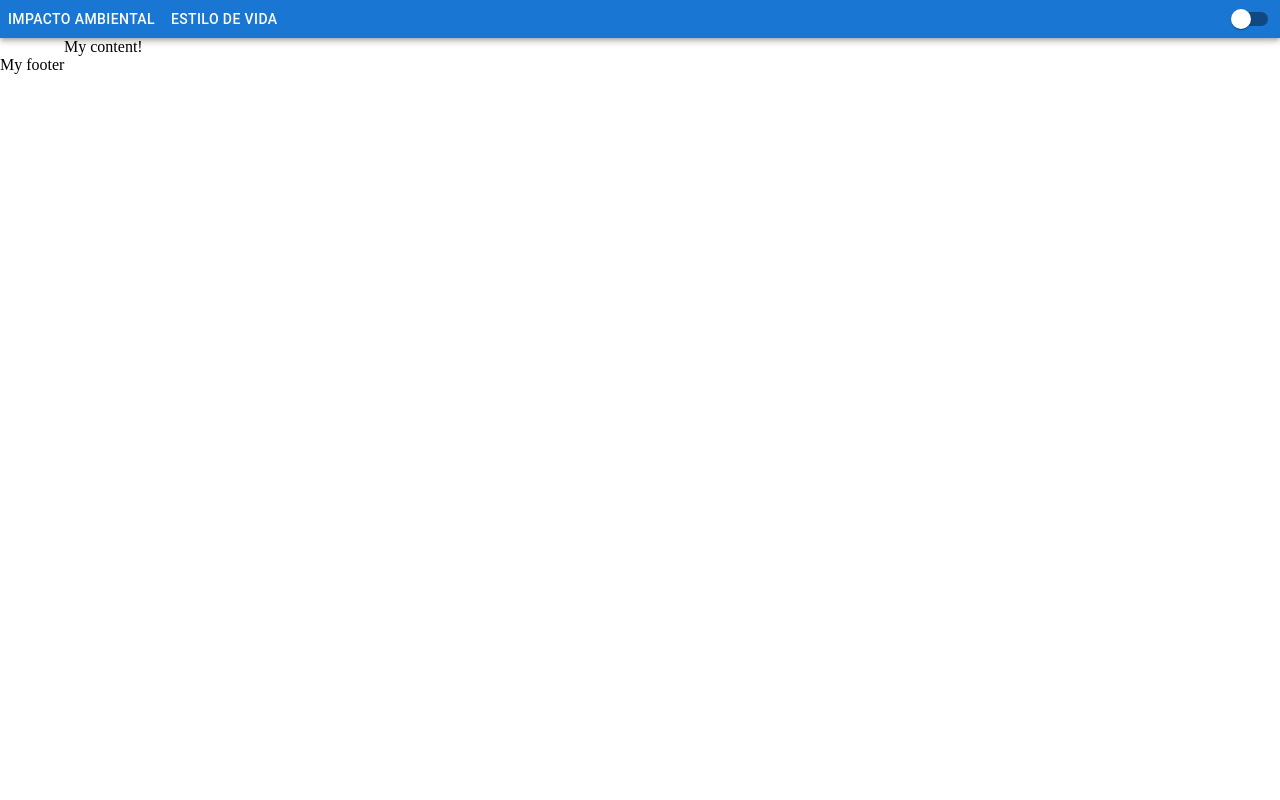
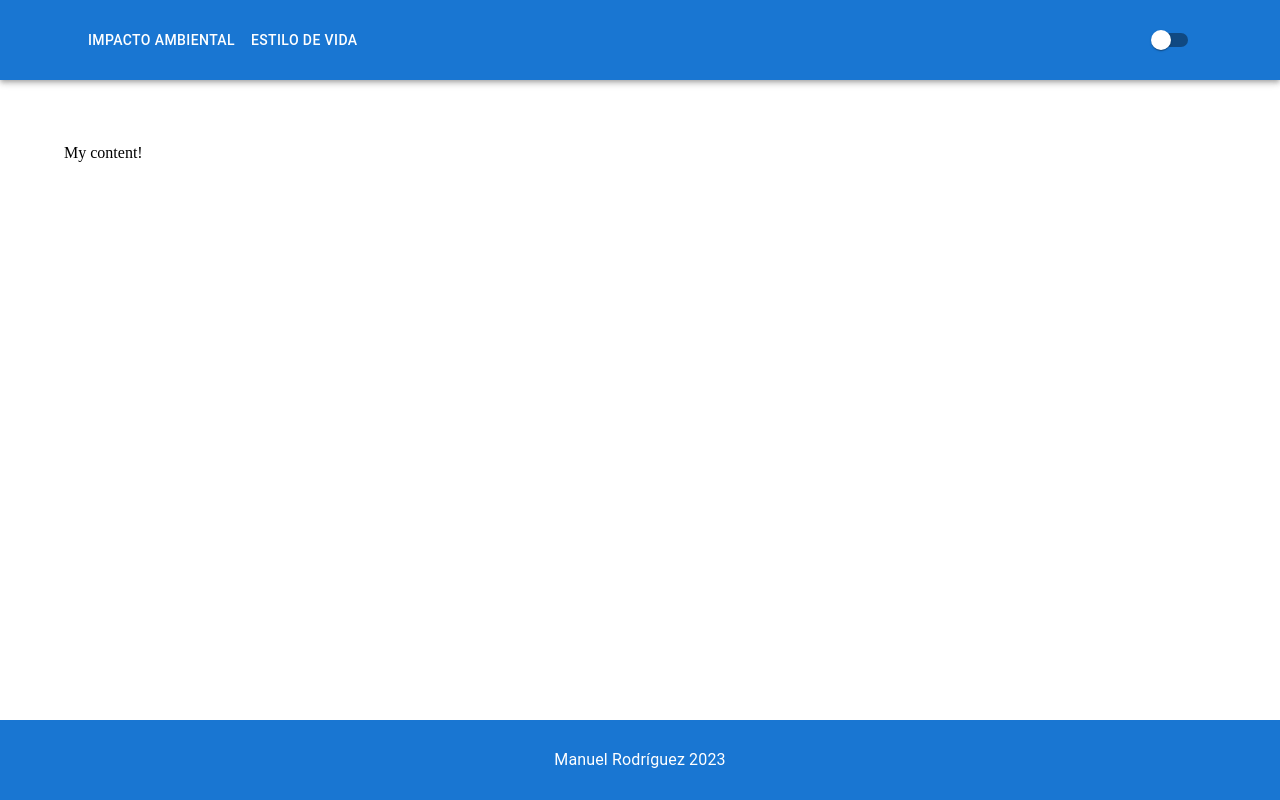
Before and after one commit to manuelrodgzz/doorvel-challenge, a Next.js app: page / in a window 1280 px wide. Built offline with nearby package versions, Linux system fonts and the light colour scheme.

Commit message:
Got rid of some unnecessary components and added content to footer

```diff
--- a/app/amenity-parent/[id]/client.tsx
+++ b/app/amenity-parent/[id]/client.tsx
@@ -14,7 +14,7 @@ const AmenityParentPageClient: FC<Props> = ({amenity, childAmenities}) => {
 
     return (
         <>
-            <Text variant='h1' my={8}>{amenity.name}</Text>
+            <Text variant='h1' mb={8}>{amenity.name}</Text>
 
             <Pages<AmenityChild>
                 items={childAmenities}
--- a/app/global.css
+++ b/app/global.css
@@ -1,5 +1,6 @@
 body {
     margin: 0;
+    height: 100vh;
 }
 
 h1 {
--- a/components/Text/index.tsx
+++ b/components/Text/index.tsx
@@ -1,7 +1,8 @@
 "use client"
 import { Theme, ThemeContext, ThemedStyleObject } from "@/theme";
-import styled from "@emotion/styled";
-import { Typography as MUITypography, TypographyProps } from "@mui/material";
+import doNotForwardProps from "@/utils/doNotForwardProps";
+import styled, { CSSObject } from "@emotion/styled";
+import { Typography, TypographyProps } from "@mui/material";
 import { FC, useContext } from "react";
 
 const themedStyles: ThemedStyleObject = {
@@ -13,20 +14,22 @@ const themedStyles: ThemedStyleObject = {
     }
 }
 
-type CustomTypographyProps = {
+type TextColorOverride = Partial<Record<Theme, CSSObject>>
+
+type StyledTypographyProps = {
     className?: string
     appTheme: Theme
+    textColorOverride?: TextColorOverride
 } & TypographyProps
 
-const Typography: FC<CustomTypographyProps> = ({appTheme, ...props}) => (
-    <MUITypography {...props}>
+type Props = { textColorOverride?: TextColorOverride } & TypographyProps
 
-    </MUITypography>
-)
+const StyledTypography = styled(Typography, doNotForwardProps(['appTheme', 'textColorOverride']))<StyledTypographyProps>(({appTheme, textColorOverride}) => ({
+    ...themedStyles[appTheme],
+    ...((textColorOverride && textColorOverride[appTheme]) || {})
+}))
 
-const StyledTypography = styled(Typography)(props => themedStyles[props.appTheme])
-
-const Text: FC<TypographyProps> = (props) => {
+const Text: FC<Props> = (props) => {
 
     const { appTheme } = useContext(ThemeContext)
 
--- a/components/footer/index.tsx
+++ b/components/footer/index.tsx
@@ -1,8 +1,44 @@
+"use client"
+import { Theme, ThemeContext, ThemedStyleObject } from '@/theme'
+import { css } from '@emotion/react'
+import styled from '@emotion/styled'
+import { ComponentPropsWithRef, useContext } from 'react'
+import Text from '../Text'
+
+type StyledFooterProps = {
+    appTheme: Theme
+} & ComponentPropsWithRef<'footer'>
+
+const themedStyles: ThemedStyleObject = {
+    dark: {
+        backgroundColor: 'black',
+    },
+    light: {
+        backgroundColor: '#1976d2'
+    }
+}
+
+const StyledFooter = styled.footer<StyledFooterProps>( props => css`
+    min-height: 5rem;
+    text-align: center;
+    display: flex;
+    align-items: center;
+    justify-content: center;
+    flex: 0 1;
+    ${themedStyles[props.appTheme]}
+`)
+
 const Footer = () => {
+    const { appTheme } = useContext(ThemeContext)
+
     return (
-        <footer>
-            My footer
-        </footer>
+        <StyledFooter appTheme={appTheme}>
+            <Text
+                textColorOverride={{light: {color: 'white'}}}
+            >
+                Manuel Rodríguez {new Date().getFullYear()}
+            </Text>
+        </StyledFooter>
     )
 }
 
--- a/components/header/index.tsx
+++ b/components/header/index.tsx
@@ -5,6 +5,7 @@ import { AppBar, Box, Button, Switch } from "@mui/material";
 import styled from '@emotion/styled';
 import { css } from '@emotion/react';
 import { Theme, ThemeContext, ThemedStyleObject } from '@/theme';
+import doNotForwardProps from '@/utils/doNotForwardProps';
 
 export type NavItem = {
     url: string
@@ -21,15 +22,6 @@ type NavbarProps = {
     className?: string
 }
 
-const Navbar: FC<NavbarProps> = ({children, className}) => {
-
-    return (
-        <AppBar className={className}>
-            {children}
-        </AppBar>
-    )
-}
-
 const themedStyles: ThemedStyleObject = {
     dark: {
         backgroundColor: 'black',
@@ -39,10 +31,17 @@ const themedStyles: ThemedStyleObject = {
     }
 }
 
-const StyledNavbar = styled(Navbar)(props => css`
+const StyledNavbar = styled(AppBar, doNotForwardProps('appTheme'))<NavbarProps>(props => css`
     flex-direction: row;
     justify-content: space-between;
     position: relative;
+    min-height: 5rem;
+    flex: 0 1;
+
+    @media screen and (min-width: 1025px) {
+
+        padding: 0 5rem;
+    }
 
     a {
         text-decoration: none;
@@ -73,7 +72,7 @@ const Header: FC<Props> = ({ pages }) => {
                 }
             </Box>
 
-            <Box>
+            <Box display='flex' alignItems='center'>
                 <Switch checked={ themeBoolean } onChange={() => toggleTheme()} />
             </Box>
         </StyledNavbar>
--- a/layout/index.tsx
+++ b/layout/index.tsx
@@ -2,7 +2,9 @@
 import Footer from '@/components/footer'
 import Header, { NavItem } from '@/components/header'
 import { Theme, ThemeContext, ThemedStyleObject } from '@/theme'
+import doNotForwardProps from '@/utils/doNotForwardProps'
 import styled from '@emotion/styled'
+import { css } from '@emotion/react'
 import { Container } from '@mui/material'
 import { FC, ReactNode, useContext } from 'react'
 
@@ -16,10 +18,6 @@ type BodyProps = {
     className?: string
 }
 
-const Body: FC<BodyProps> = ({children, className}) => (<body className={className}>
-    {children}
-</body>)
-
 const themedStyles: ThemedStyleObject = {
     dark: {
         backgroundColor: '#242424'
@@ -29,7 +27,17 @@ const themedStyles: ThemedStyleObject = {
     }
 }
 
-const StyledBody = styled(Body)(props => (themedStyles[props.appTheme]))
+const StyledBody = styled('body', doNotForwardProps('appTheme'))<BodyProps>(props => css`
+    display: flex;
+    flex-direction: column;
+
+    main {
+        padding: 4rem 0;
+        flex: 1 1;
+    }
+
+    ${themedStyles[props.appTheme]}
+`)
 
 /** It is not possible to import server components from client components BUT it its possible to pass server components
  * to client components throughs props. This Layout is a client component but will receive a server component throught
--- /dev/null
+++ b/utils/doNotForwardProps.ts
@@ -0,0 +1,7 @@
+import { StyledOptions } from '@emotion/styled'
+
+const doNotForwardProps = (props: string | string[]): StyledOptions => ({
+    shouldForwardProp: prop => typeof props === 'string' ? prop !== props : !props.includes(prop)
+})
+
+export default doNotForwardProps
```
Also changed, not shown: components/card/index.tsx (+2 -5 lines), components/pages/index.tsx (+3 -4 lines).
